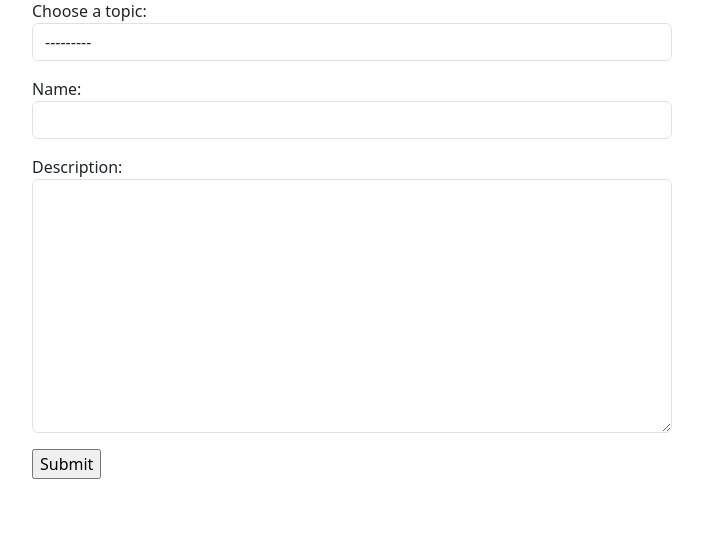
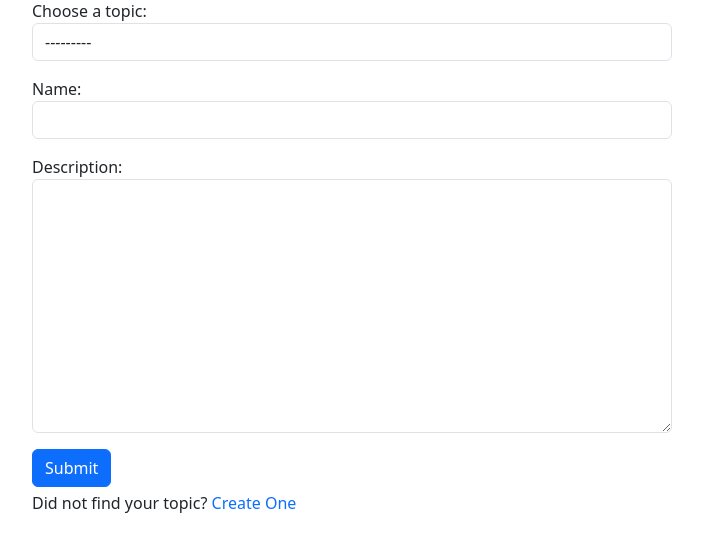
Before and after one commit to AlexManolache/Book-Lover, a Django app: page /create-book/ in a window 1280 px wide. Shown: the part 214-766 px from the top of the page, without its empty margins (288-991 px from the left). Run offline with Django 5.2, Linux system fonts and the light colour scheme; the visitor is signed in with stand-in values (Sample User, id 1); data that the repository does not hold is empty.

Commit message:
create topic form

```diff
--- a/bookapp/forms.py
+++ b/bookapp/forms.py
@@ -34,3 +34,15 @@ class UserRegisterForm(UserCreationForm):
         self.fields['username'].help_text = '<small class="mt-1 text-warning">Required. 150 characters or fewer. Letters, digits and @/./+/-/_ only.</small>'
         self.fields['password1'].help_text = '<small class="mt-1 text-warning">Your password must contain at least 8 characters(Letters, digits and symbols).</small>'
         self.fields['password2'].help_text = '<small class="mt-1 text-warning">Enter the same password as before, for verification.</small>'
+
+
+
+class CreateTopic(forms.ModelForm):
+    class Meta:
+        model = Topic
+        fields = '__all__'
+
+    def __init__(self, *args, **kwargs):
+            super(CreateTopic, self).__init__(*args, **kwargs)
+
+            self.fields['name'].widget.attrs['class']= 'form-control'
--- a/bookapp/templates/bookapp/book_form.html
+++ b/bookapp/templates/bookapp/book_form.html
@@ -6,8 +6,10 @@
         <form method="POST">
             {% csrf_token %}
             {{form.as_p}}
-            <input type="submit" value="Submit" />
+            <input type="submit" value="Submit" class="btn btn-primary"/>
         </form>
+
+        <p class="mt-1">Did not find your topic? <a class="link-offset-2 link-offset-3-hover link-underline link-underline-opacity-0 link-underline-opacity-75-hover" href="{% url 'create-topic' %}">Create One</a></p>
 
     </div>
 {% endblock content %}
--- a/bookapp/templates/bookapp/delete.html
+++ b/bookapp/templates/bookapp/delete.html
@@ -3,6 +3,7 @@
 {% block content %}
 
     <form method="POST">
+        {% csrf_token %}
         <div class="card text-center">
             <div class="card-body">
               <p class="card-text">Are you sure you want to delete {{obj}}?</p>
--- a/bookapp/templates/bookapp/home.html
+++ b/bookapp/templates/bookapp/home.html
@@ -18,7 +18,7 @@
     </div>
   </div>
   <div class="grid text-center mx-auto p-2">
-    <div class="card d-flex flex-row mb-3 justify-content-evenly">
+    <div class="card d-flex flex-row mb-3 justify-content-evenly" style="width: 30rem">
       <div>
         <h5>{{totalBooks}} total books</h5>
       </div>
--- a/bookapp/urls.py
+++ b/bookapp/urls.py
@@ -12,5 +12,6 @@ urlpatterns = [
     path('delete-book/<str:pk>/', views.deleteBook, name='delete-book'),
     path('delete-comment/<str:pk>/', views.deleteComments, name='delete-comment'),
     path('register/', views.registerUser, name='register'),
-    path('user-profile/<str:pk>', views.userProfile, name='user-profile')
+    path('user-profile/<str:pk>', views.userProfile, name='user-profile'),
+    path('create-topic/', views.createTopic, name='create-topic'),
 ]
--- a/bookapp/views.py
+++ b/bookapp/views.py
@@ -1,7 +1,7 @@
 from django.shortcuts import render, redirect
 from django.db.models import Q
 from .models import Book, Topic, Message
-from .forms import BookForm, UserRegisterForm
+from .forms import BookForm, UserRegisterForm, CreateTopic
 
 
 from django.contrib.auth.models import User
@@ -10,7 +10,6 @@ from django.contrib.auth import authenticate, login, logout
 from django.contrib.auth.decorators import login_required
 
 from django.http import HttpResponse
-from django.contrib.auth.forms import UserCreationForm
 
 
 def home(request):
@@ -148,3 +147,17 @@ def registerUser(request):
             messages.error(request, 'An error occurred!')
     context = {'page': page, 'userRegForm': userRegForm}
     return render(request, 'bookapp/login_and_register.html', context )
+
+@login_required(login_url='login')
+def createTopic(request):
+    topicForm = CreateTopic()
+
+    if (request.method == 'POST'):
+        topicForm = CreateTopic(request.POST)
+        if topicForm.is_valid:
+            topicForm.save()
+            return redirect('create-book')
+        else:
+            messages.error(request, 'Cannot be empty')
+    context = {'topicForm': topicForm}
+    return render(request, 'bookapp/topic_form.html', context)
```
Also changed, not shown: bookapp/templates/bookapp/topic_form.html (added, +13 -0 lines).
